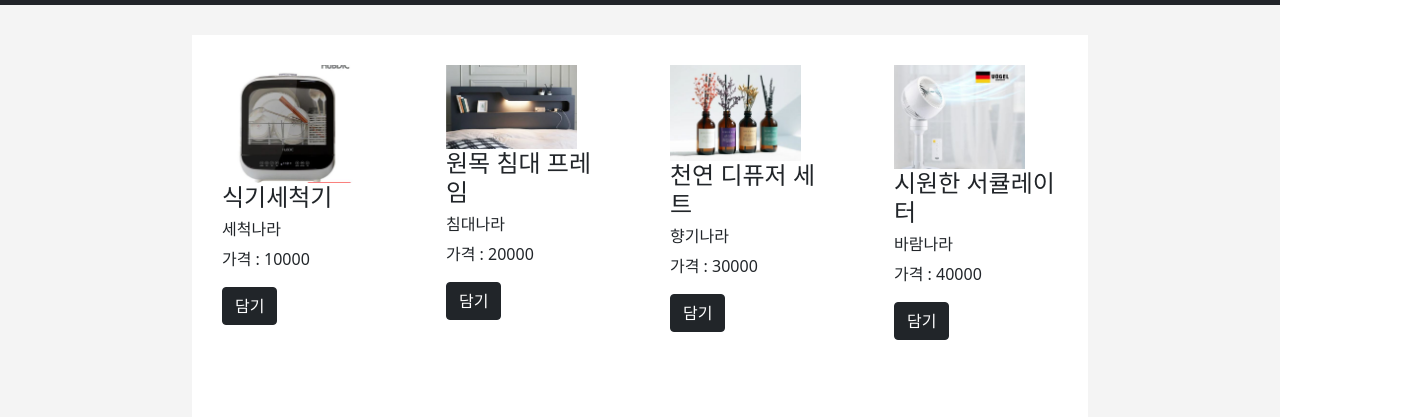
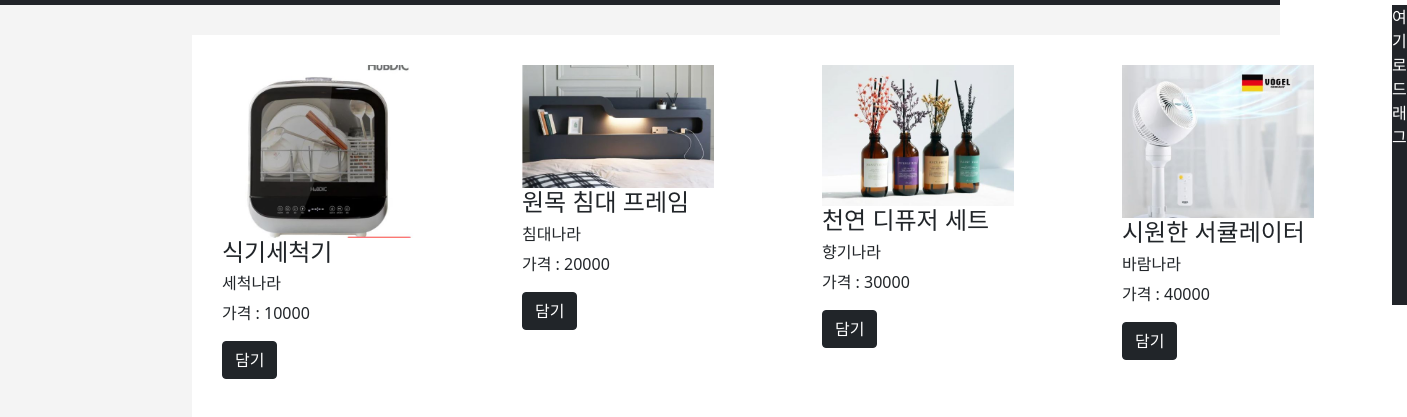
Before and after one commit to hollister8/webDev, a plain HTML site: page index.html in a window 1280 px wide. Shown: the part 51-468 px from the top of the page, 1407 px wide, since content can reach past the window. Drawn offline with nearby package versions, Linux system fonts and the light colour scheme.

Commit message:
drag box

```diff
--- /dev/null
+++ b/drag.js
@@ -0,0 +1,13 @@
+function allowDrop(ev){
+    ev.preventDefault();
+}
+
+function drag(ev){
+    ev.dataTransfer.setData("text", ev.target.id);
+}
+
+function drop(ev){
+    ev.preventDefault();
+    let data = ev.dataTransfer.getData("text");
+    ev.target.appendChild(document.getElementById(data))
+}
--- a/index.html
+++ b/index.html
@@ -39,11 +39,13 @@
     </div>
     </nav>
     <div class="main-container">
-
+        <div class="side-container-box"></div>
+        <div class="drop-container" ondrop="drop(event)" ondragover="allowDrop(event)">여기로 드래그</div>
     </div>
 
 
     <script src="script.js"></script>
+    <script src="drag.js"></script>
     <!-- Optional JavaScript; choose one of the two! -->
 
     <!-- Option 1: Bootstrap Bundle with Popper -->
--- a/main.css
+++ b/main.css
@@ -11,6 +11,10 @@
     background: #212429;
 }
 
+.side-container-box {
+    display: flex;
+}
+
 .side-container {
     width: 300px;
     height: 400px;
@@ -22,3 +26,11 @@
 .goods-img {
     width: 80%;
 }
+
+.drop-container {
+    width: 70%;
+    height: 30%;
+    background: #212429;
+    color: white;
+    display: block;
+}
--- a/script.js
+++ b/script.js
@@ -1,13 +1,13 @@
 function temp(array) {
     array.forEach((element) => {
-        let template = `<div class="side-container">
-        <img src="/images/${element.photo}" alt="" class="goods-img">
+        let template = `<div class="side-container" draggable="true" ondragstart="drag(event)">
+        <img src="/images/${element.photo}" alt="" class="goods-img" draggable="true">
         <h4>${element.title}</h4>
         <h6>${element.brand}</h6>
         <p>가격 : ${element.price}</p>
-        <button type="button" class="btn btn-dark">담기</button>
+        <button type="button" class="btn btn-dark" onclick="basket()">담기</button>
         </div>`;
-        $('.main-container').append(template);
+        $('.side-container-box').append(template);
     });
 }
 
@@ -44,12 +44,12 @@ function consoleLog(){
                     let title_contents = yellowContent(data.products[i].title, 'h4', val);
                     let brand_contents = yellowContent(data.products[i].brand, 'h6', val);
 
-                    let template = `<div class="side-container">
+                    let template = `<div class="side-container" draggable="true" ondragstart="drag(event)>
                     <img src="/images/${data.products[i].photo}" alt="" class="goods-img">
                     ${title_contents}
                     ${brand_contents}
                     <p>가격 : ${data.products[i].price}</p>
-                    <button type="button" class="btn btn-dark">담기</button>
+                    <button type="button" class="btn btn-dark" onclick="basket()">담기</button>
                     </div>`;
                     $('.main-container').append(template);
                 }
```
